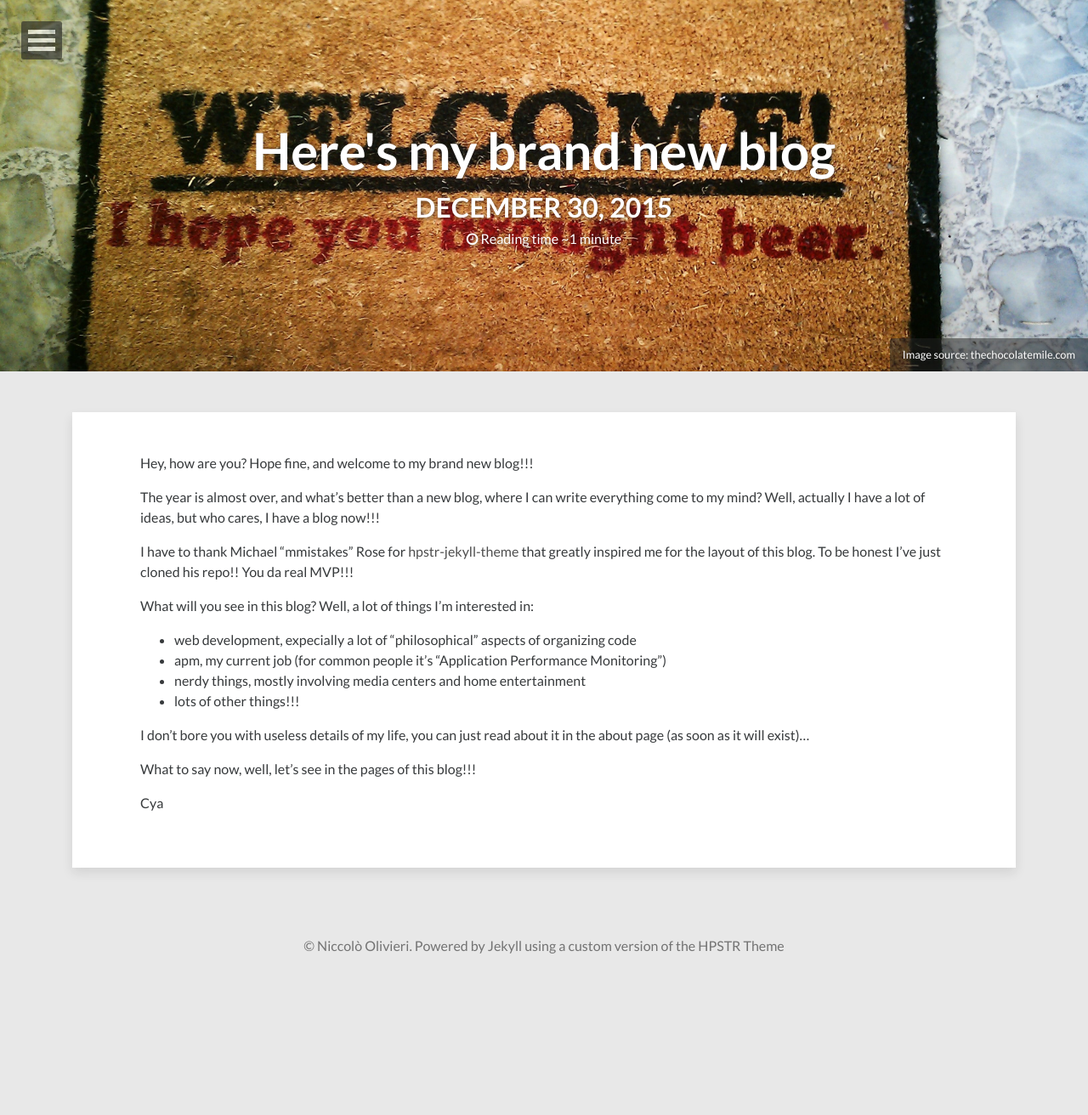
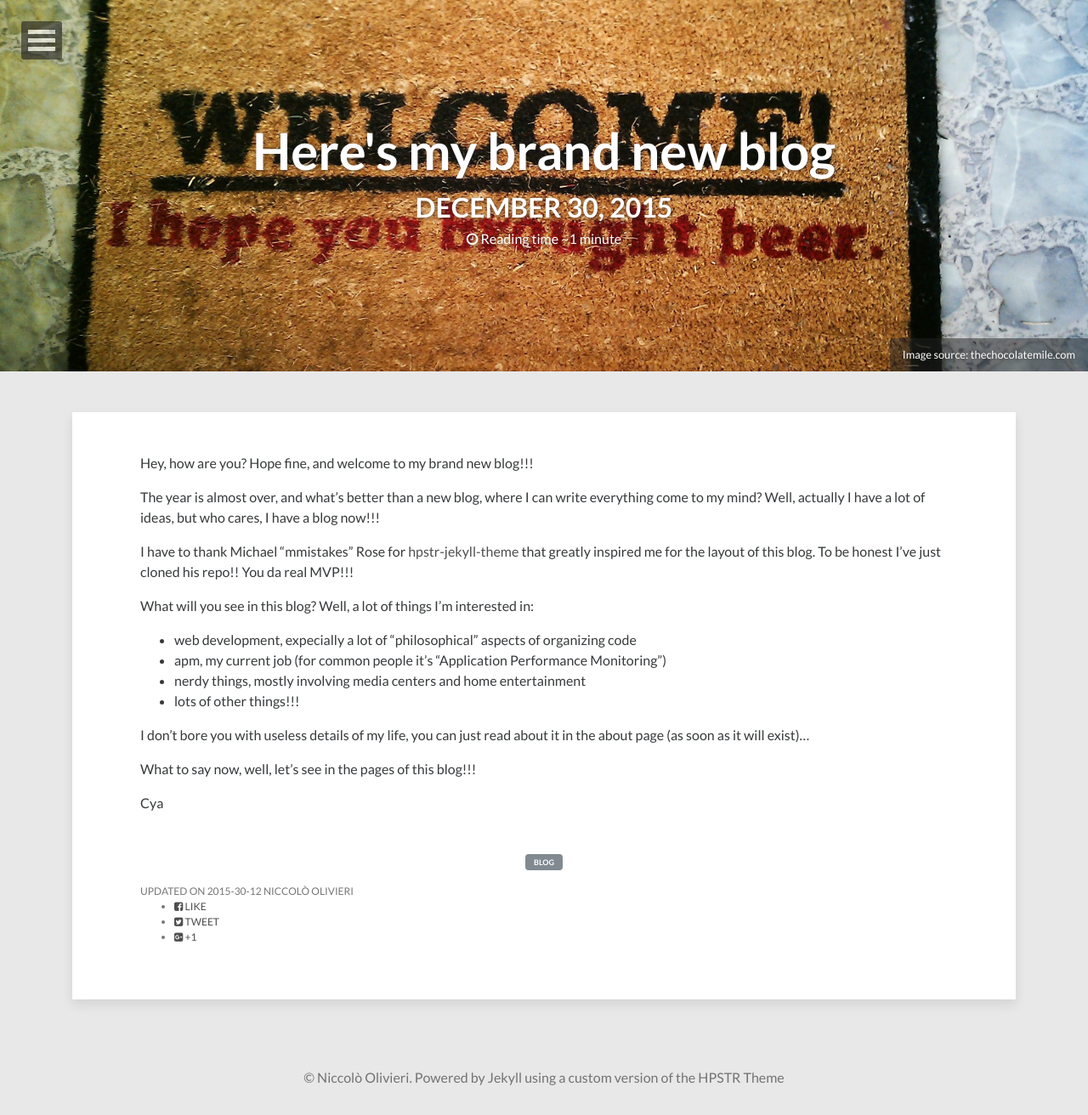
Before and after one commit to Zweer/zweer.github.io, a Jekyll site: the page built from _posts/2015-12-30-brand-new-blog.md, in a window 1280 px wide. Shown: the whole page at 85% size. Built offline with Jekyll 4.4.1, drawn with Linux system fonts in a browser that asks for light colours; before the commit the page ends 1157 px from its top, so only the background shows below that.

Commit message:
Trying to add the post meta, but the class conflicts

```diff
--- /dev/null
+++ b/_includes/social-share.html
@@ -0,0 +1,27 @@
+<div class="social-share">
+    <ul class="socialcount socialcount-small inline-list">
+        <li class="facebook">
+            <a href="https://www.facebook.com/sharer/sharer.php?u={{ site.url }}{{ page.url }}" title="Share on Facebook">
+                <span class="count">
+                    <i class="fa fa-facebook-square"></i> Like
+                </span>
+            </a>
+        </li>
+
+        <li class="twitter">
+            <a href="https://twitter.com/intent/tweet?text={{ site.url }}{{ page.url }}" title="Share on Twitter">
+                <span class="count">
+                    <i class="fa fa-twitter-square"></i> Tweet
+                </span>
+            </a>
+        </li>
+
+        <li class="googleplus">
+            <a href="https://plus.google.com/share?url={{ site.url }}{{ page.url }}" title="Share on Google Plus">
+                <span class="count">
+                    <i class="fa fa-google-plus-square"></i> +1
+                </span>
+            </a>
+        </li>
+    </ul>
+</div><!-- /.social-share -->
--- a/_layouts/post.html
+++ b/_layouts/post.html
@@ -5,5 +5,25 @@ layout: default
 <section class="container">
     <article class="post-container post-single">
         {{ content }}
+
+        <footer class="post-meta">
+            <ul class="post-tags list-inline">
+                {% for tag in page.tags %}
+                    <li class="list-inline-item">
+                        <a href="{{ site.url }}/tags/#{{ tag }}" title="Pages tagged {{ tag }}" class="post-tag label label-default">
+                            {{ tag }}
+                        </a>
+                    </li>
+                    {% unless forloop.last %}{% endunless %}
+                {% endfor %}
+            </ul>
+
+            {% if page.modified %}
+                <span>Updated on <span class="post-date"><time datetime="{{ page.modified }}">{{ page.modified | date: "%B %d, %Y" }}</time></span></span>
+                <span class="post-author"><span class="fn">{{ site.owner.name }}</span></span>
+            {% endif %}
+
+            {% if page.share != false %}{% include social-share.html %}{% endif %}
+        </footer>
     </article>
 </section>
```
Also changed, not shown: _sass/_post.scss (+10 -0 lines), css/main.min.css, 1 other file.
